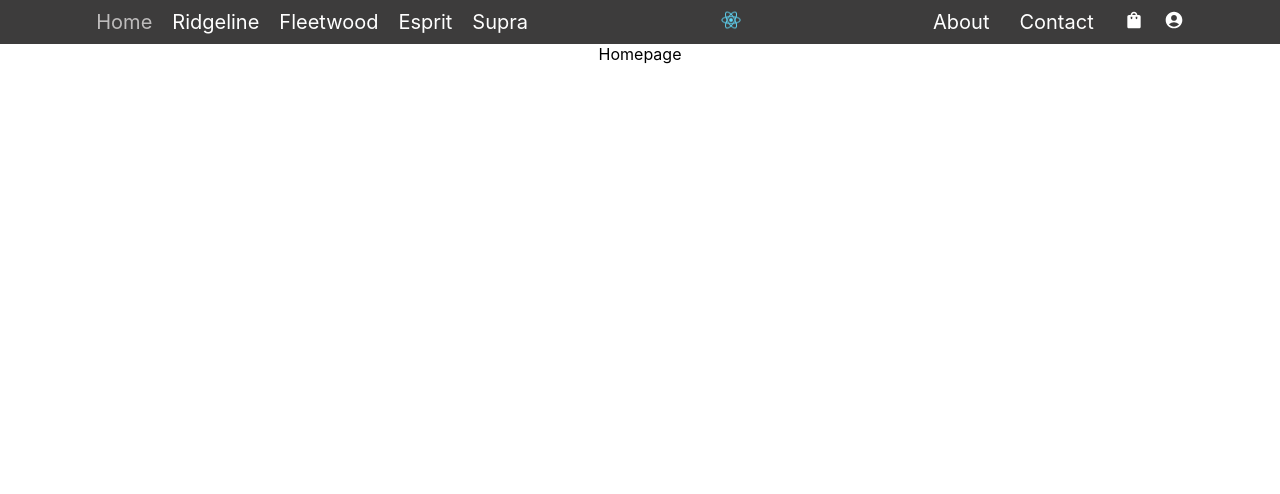
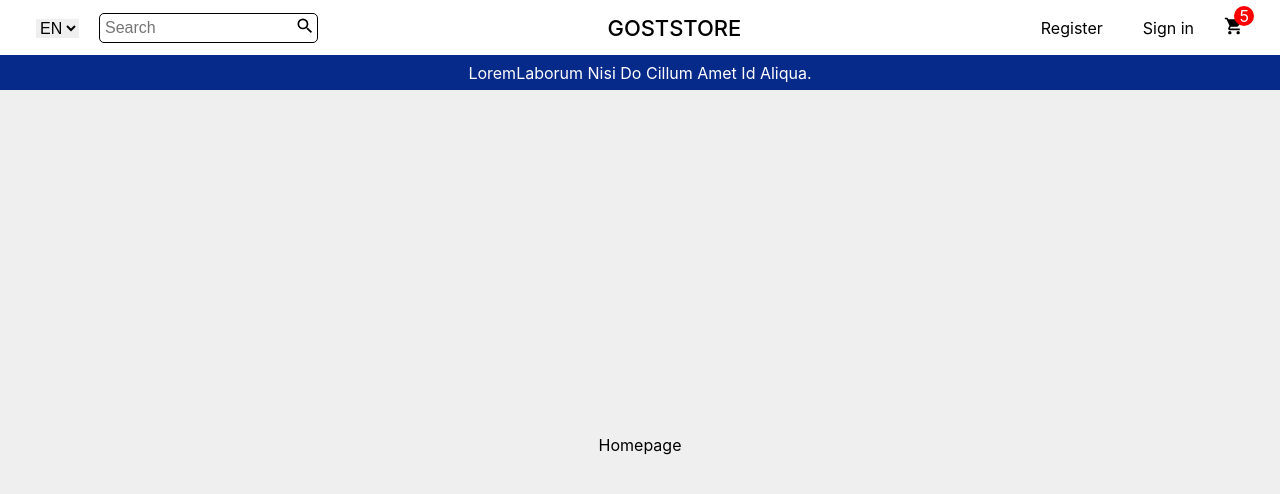
Before and after one commit to gostgmaer/react-ecommerce, a React (Create React App) app: page / in a window 1280 px wide. Shown: the top 494 px of the page. Built offline with nearby package versions, Linux system fonts and the light colour scheme.

Commit message:
header Completed

```diff
--- a/src/App.css
+++ b/src/App.css
@@ -1,7 +1,13 @@
 .App {
   text-align: center;
 }
-
+.application-contain{
+  min-height: calc(100vh - 90px);
+  background-color: #efefef;
+  display: flex;
+  justify-content: center;
+  align-items: center;
+}
 .App-logo {
   height: 40vmin;
   pointer-events: none;
--- a/src/App.js
+++ b/src/App.js
@@ -8,7 +8,7 @@ function App() {
   return (
     <div className="App">
      <Header></Header>
-      <AppNavigation></AppNavigation>
+      <main className='application-contain'><AppNavigation></AppNavigation></main>
     </div>
   );
 }
--- a/src/Components/Header/Header.js
+++ b/src/Components/Header/Header.js
@@ -1,39 +1,61 @@
 import React from 'react'
 import { Link, NavLink } from 'react-router-dom'
 import { navitem } from '../../Assets/StaticData/navigation'
-import { MdShoppingBag,MdAccountCircle } from "react-icons/md";
+import { MdShoppingBag, MdAccountCircle, MdShoppingCart, MdSearch } from "react-icons/md";
 import './Header.scss'
 const Header = () => {
   return (
     <header className='Header'>
       <nav className='navigationheader'>
 
-        <div className='leftsideHeader'>
-          <ul className='headerNav'>
-            {navitem.map((item) => { return <li key={item.id} className='headernavItem'><NavLink to={item.url}>{item.text}</NavLink></li>})}
-          </ul>
+        <div className='headerLeft'>
+          <div class="form-group">
+            <select class="custom-select" name="language" id="language">
+              <option selected value="en"> En</option>
+              <option value="es">Es</option>
+              <option value="hi">Hi</option>
+            </select>
+          </div>
+          <div class="form-group search">
+            <input type="text"
+              class="form-control" name="searchItem" id="searchItem" aria-describedby="helpId" placeholder="Search" /><button><MdSearch></MdSearch></button>
+          </div>
+
         </div>
-        <div className='logo'>
-          <img src="/logo192.png" alt='' />
+        <div className='headerCenter'>
+          <div class="form-group">
+            <label>GostStore</label>
+          </div>
+
         </div>
-        <div className='rightSideHeader'>
-        {/* <ul className='headerNav'>
-            {navitem.map((item) => { return <li key={item.id} className='headernavItem'><NavLink to={item.url}>{item.text}</NavLink></li>})}
-          </ul> */}
-          {/* <div className='rightSiteheaderElementone'>
+        <div className='headerRight'>
+          <Link to={'/signup'} class="btn">Register</Link>
+          <Link to={'/signin'} class="btn">Sign in</Link>
+          <div class="form-icon">
+            <div className='cart-icon'><MdShoppingCart></MdShoppingCart>
+              <span>5</span>
+            </div>
 
-          </div> */}
-          <NavLink  to={'/about'}>About</NavLink>
-            <NavLink to={'/contact'}>Contact</NavLink>
-          <div className='rightSiteheaderElementtwo'>
-            <div className='cart'><MdShoppingBag className=' medium'></MdShoppingBag></div>
-            <div><Link to={'/account'}><MdAccountCircle></MdAccountCircle></Link> </div>
           </div>
+
+
         </div>
 
       </nav>
+      <div className='headertext'>
+        <p>  loremLaborum nisi do cillum amet id aliqua.</p>
+      </div>
     </header>
   )
 }
 
 export default Header
+
+
+
+
+// const oldnav = ()=>{
+//     {/* <ul className='headerNav'>
+//             {navitem.map((item) => { return <li key={item.id} className='headernavItem'><NavLink to={item.url}>{item.text}</NavLink></li>})}
+//           </ul> */}
+// }
--- a/src/Components/Header/Header.scss
+++ b/src/Components/Header/Header.scss
@@ -1,83 +1,216 @@
-.Header {
-    background-color: rgb(61, 60, 60);
-    color: white;
-    .navigationheader {
-        display: flex;
-        justify-content: space-around;
-       // padding: 20px;
-        align-items: center;
-        font-size: 20px;
+// .Header {
+//     background-color: rgb(61, 60, 60);
+//     color: white;
+//     .navigationheader {
+//         display: flex;
+//         justify-content: space-around;
+//        // padding: 20px;
+//         align-items: center;
+//         font-size: 20px;
 
 
-        .leftsideHeader {
-            .headerNav{
-                list-style-type: none;
+//         .leftsideHeader {
+//             .headerNav{
+//                 list-style-type: none;
+//                 display: flex;
+//                 align-items: center;
+//                 margin-block-start: 10px;
+//                 margin-block-end: 10px;
+//                 gap: 20px;
+//                 padding-inline-start: 0;
+//                 margin-left: 0 !important;
+//                 .headernavItem{
+//                     a{
+//                         text-decoration: none;
+//                         color: white;
+//                     }
+//                     .active{
+//                         color: rgb(190, 188, 188);
+//                     }
+//                 }
+
+//             }
+//         }
+
+//         .logo {
+//             img{
+//                 height: 20px;
+//             }
+//         }
+
+//         .rightSideHeader {
+//             display: flex;
+//             align-items: center;
+//             gap: 30px;
+//             .headerNav{
+//                 list-style-type: none;
+//                 display: flex;
+//                 align-items: center;
+//                 margin-block-start: 10px;
+//                 margin-block-end: 10px;
+//                 gap: 20px;
+//                 padding-inline-start: 0;
+//                 margin-left: 0 !important;
+//                 .headernavItem{
+//                     a{
+//                         text-decoration: none;
+//                         color: white;
+//                     }
+//                     .active{
+//                         color: rgb(157, 154, 154);
+//                     }
+//                 }
+
+//             }
+
+//             .rightSiteheaderElementone{
+//                 display: flex;
+//                 gap: 20px;
+
+//             }
+//             a{
+//                 color: white;
+//                 text-decoration: none;
+//                 cursor: pointer;
+//             }
+//             .rightSiteheaderElementtwo{
+//                 display: flex;
+//                 align-items: center;
+//                 gap: 20px;
+//             }
+//         }
+//     }
+// }
+
+
+.Header {
+    .headertext {
+        min-height: 35px;
+        display: flex;
+        justify-content: center;
+        align-items: center;
+        background: #062a89;
+        color: white;
+        font-size: 16px;
+        text-transform: capitalize;
+
+        p {
+            margin-block-start: 0;
+            margin-block-end: 0;
+        }
+    }
+
+    .navigationheader {
+
+        padding: 0 36px;
+        display: flex;
+        justify-content: space-between;
+        align-items: center;
+        min-height: 55px;
+
+        .headerLeft {
+            font-size: 16px;
+            display: flex;
+            gap: 20px;
+            align-items: center;
+
+            .search {
                 display: flex;
                 align-items: center;
-                margin-block-start: 10px;
-                margin-block-end: 10px;
-                gap: 20px;
-                padding-inline-start: 0;
-                margin-left: 0 !important;
-                .headernavItem{
-                    a{
-                        text-decoration: none;
-                        color: white;
-                    }
-                    .active{
-                        color: rgb(190, 188, 188);
-                    }
+                position: relative;
+
+                button {
+                    position: absolute;
+                    padding: 5px;
+                    background: transparent;
+                    right: -2px;
+                    border: none;
+                    cursor: pointer;
+                    svg{
+                        width: 20px;
+                        height: 20px;
                     }
 
                 }
             }
 
-        .logo {
-            img{
-                height: 20px;
+            .form-group {
+
+                .custom-select {
+                    border: 0;
+                    font-size: 16px;
+                    text-transform: uppercase;
+                }
+
+                .form-control {
+                    font-size: 16px;
+                    padding: 5px;
+                    border: 1px solid;
+                    border-radius: 5px;
+
+                }
+
+
+
+                .form-control::placeholder {}
             }
         }
 
-        .rightSideHeader {
+        .headerCenter {
+            .form-group {
+                font-size: 22px;
+                font-weight: 500;
+                text-transform: uppercase;
+
+            }
+        }
+
+        .headerRight {
             display: flex;
+            gap: 20px;
             align-items: center;
-            gap: 30px;
-            .headerNav{
-                list-style-type: none;
-                display: flex;
-                align-items: center;
-                margin-block-start: 10px;
-                margin-block-end: 10px;
-                gap: 20px;
-                padding-inline-start: 0;
-                margin-left: 0 !important;
-                .headernavItem{
-                    a{
+
+            .btn {
+                font-size: 16px;
+                padding: 5px 10px;
+                background-color: transparent;
+                border: none;
+                cursor: pointer;
                 text-decoration: none;
-                        color: white;
+                color: black;
+
             }
-                    .active{
-                        color: rgb(157, 154, 154);
-                    }
+
+            .form-icon {
+                position: relative;
+
+                .cart-icon {
+                    cursor: pointer;
+
+                    svg {
+                        width: 20px;
+                        height: 20px;
                     }
 
                 }
 
-            .rightSiteheaderElementone{
-                display: flex;
-                gap: 20px;
+                span {
 
-            }
-            a{
-                color: white;
-                text-decoration: none;
-                cursor: pointer;
-            }
-            .rightSiteheaderElementtwo{
-                display: flex;
-                align-items: center;
-                gap: 20px;
+                    position: absolute;
+                    top: -10px;
+                    color: rgb(255, 255, 255);
+                    background-color: red;
+                    border-radius: 50%;
+
+                    min-width: 20px;
+
+                    max-height: 22px;
+                    left: 10px;
+                    padding: 0.2px;
+
+                    left: 10px;
                 }
             }
         }
     }
+}
--- /dev/null
+++ b/src/Pages/Registration/Registration.js
@@ -0,0 +1,10 @@
+import React from 'react'
+import './Registration.scss'
+
+const Registration = () => {
+  return (
+    <div className='Registration'>Registration</div>
+  )
+}
+
+export default Registration
--- /dev/null
+++ b/src/Pages/Registration/Registration.scss
@@ -0,0 +1,3 @@
+.Registration{
+
+}
--- /dev/null
+++ b/src/Pages/Signin/Signin.js
@@ -0,0 +1,10 @@
+import React from 'react'
+import './Signin.scss'
+
+const Signin = () => {
+  return (
+    <div className='Signin'>Signin</div>
+  )
+}
+
+export default Signin
--- /dev/null
+++ b/src/Pages/Signin/Signin.scss
@@ -0,0 +1,3 @@
+.Signin{
+
+}
--- a/src/Utility/RoutingService/AppNavigation.js
+++ b/src/Utility/RoutingService/AppNavigation.js
@@ -1,12 +1,16 @@
 import React from 'react'
 import { Route, Routes } from 'react-router-dom'
 import Homepage from '../../Pages/Home/Homepage'
+import Registration from '../../Pages/Registration/Registration'
+import Signin from '../../Pages/Signin/Signin'
 
 const AppNavigation = () => {
   return (
     <React.Fragment>
         <Routes>
             <Route element={<Homepage></Homepage>} path='/'/>
+            <Route element={<Signin></Signin>} path='/signin' ></Route>
+            <Route element={<Registration></Registration>} path='/signup' ></Route>
         </Routes>
 
 
```
Lines whose indentation alone changed are shown as unchanged.
